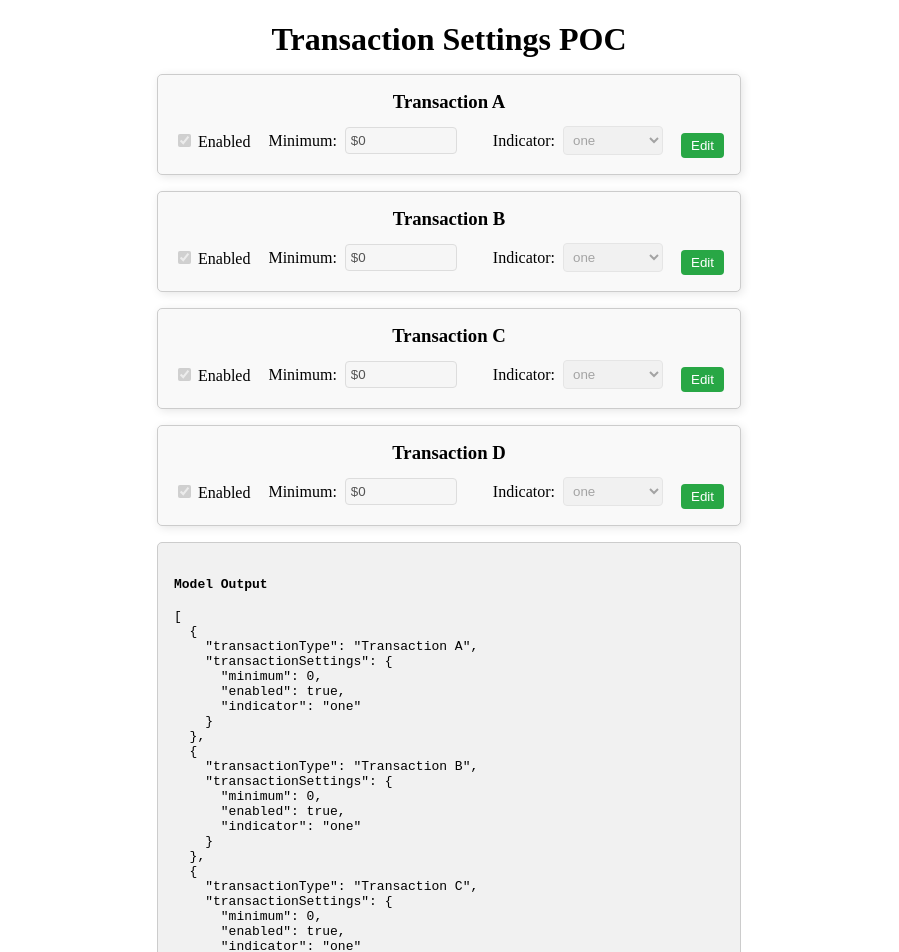
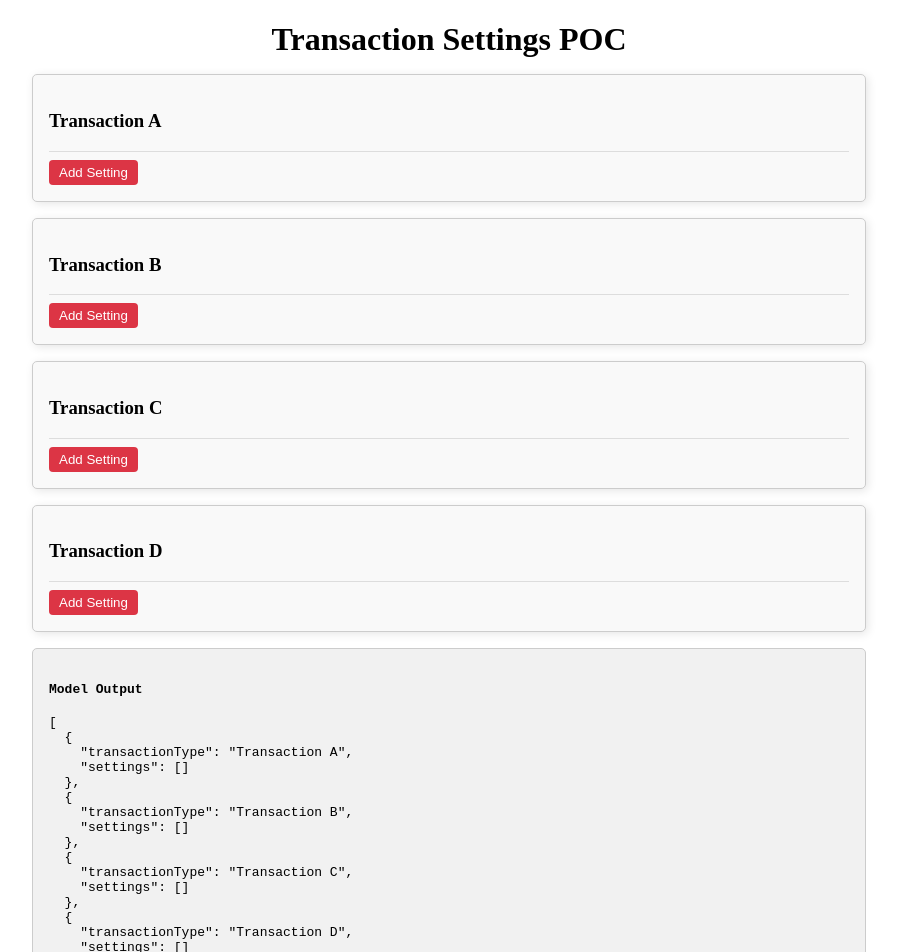
Before and after one commit to EpoCo742/settings-ui, an Angular app: page / in a window 1280 px wide. Shown: the top 952 px of the page, without its empty margins (191-1090 px from the left). Built offline with nearby package versions, Linux system fonts and the light colour scheme.

Commit message:
Changed to nesting settings model

```diff
--- a/src/app/transaction-list/transaction-list.component.html
+++ b/src/app/transaction-list/transaction-list.component.html
@@ -1,29 +1,55 @@
 <div class="container">
     <div *ngFor="let transaction of transactions" class="card">
       <h3>{{ transaction.transactionType }}</h3>
-      <div class="transaction-controls">
+
+      <!-- Settings Cards -->
+      <div *ngFor="let setting of transaction.settings" class="setting-card">
+        <div class="settings-controls">
+            <div class="input-group checkbox-group">
                 <label>
-            <input type="checkbox" [(ngModel)]="transaction.transactionSettings.enabled" [disabled]="!transaction.isEditing"/>
+                  <input type="checkbox" [(ngModel)]="setting.enabled" [disabled]="!setting.isEditing"/>
                   Enabled
                 </label>
+              </div>
             <div class="input-group">
             <label>Minimum: </label>
-          <input type="text" [value]="formatCurrency(transaction.transactionSettings.minimum)"
-                 (input)="onMinimumChange(transaction, $event)"
-                 [disabled]="!transaction.isEditing"/>
-        </div>
-        <div class="input-group">
+            <input type="text" [value]="formatCurrency(setting.minimum)"
+                   (input)="onMinimumChange(setting, $event)"
+                   [disabled]="!setting.isEditing"/>
           </div>
           <div class="input-group">
             <label>Indicator:</label>
-          <select [(ngModel)]="transaction.transactionSettings.indicator" [disabled]="!transaction.isEditing">
+            <select [(ngModel)]="setting.indicator" [disabled]="!setting.isEditing">
               <option *ngFor="let option of indicatorOptions" [value]="option">{{ option }}</option>
             </select>
           </div>
-        <button (click)="editTransaction(transaction)" *ngIf="!transaction.isEditing">Edit</button>
-        <button (click)="saveTransaction(transaction)" *ngIf="transaction.isEditing">Save</button>
+          <div class="input-group">
+            <label>Frequency:</label>
+            <select [(ngModel)]="setting.frequency" [disabled]="!setting.isEditing">
+              <option *ngFor="let option of frequencyOptions" [value]="option">{{ option }}</option>
+            </select>
+          </div>
+          <div class="input-group">
+            <label>Authorized:</label>
+            <select [(ngModel)]="setting.authorized" [disabled]="!setting.isEditing">
+              <option *ngFor="let option of authorizedOptions" [value]="option">{{ option }}</option>
+            </select>
           </div>
         </div>
+        <div class="button-group">
+          <button (click)="editSetting(setting)" *ngIf="!setting.isEditing">Edit</button>
+          <button (click)="saveSetting(transaction)" *ngIf="setting.isEditing">Save</button>
+          <button (click)="deleteSetting(transaction, setting)">Delete</button>
+        </div>
+      </div>
+
+      <!-- Add Settings Button (Always Below List) -->
+      <div class="add-settings">
+        <button (click)="addSetting(transaction)">Add Setting</button>
+      </div>
+    </div>
+
+    <!-- JSON Output Window (Only Updates After Save) -->
     <div class="json-output">
       <h4>Model Output</h4>
       <pre>{{ savedTransactions | json }}</pre>
--- a/src/app/transaction-list/transaction-list.component.scss
+++ b/src/app/transaction-list/transaction-list.component.scss
@@ -1,4 +1,3 @@
-/* transaction-list.component.scss (Styles) */
 .container {
     display: flex;
     flex-direction: column;
@@ -10,80 +9,95 @@
     border: 1px solid #ccc;
     padding: 1rem;
     border-radius: 5px;
-    width: 550px;
+    width: 100%;
+    max-width: 800px; /* Allows enough space for inline elements */
     box-shadow: 2px 2px 10px rgba(0, 0, 0, 0.1);
     background: #f9f9f9;
+  }
+
+  .setting-card {
+    border: 1px solid #ddd;
+    padding: 0.75rem;
+    margin-top: 0.5rem;
+    border-radius: 5px;
+    background: #fff;
     display: flex;
     flex-direction: column;
-    align-items: center;
+    gap: 0.75rem;
   }
 
-  h3 {
-    margin: 0 0 10px;
-    text-align: left;
-  }
-
-  .transaction-controls {
+  .settings-controls {
     display: flex;
     flex-direction: row;
     align-items: center;
     justify-content: space-between;
-    gap: 1rem;
+    gap: 0.5rem; /* Reduced gap slightly */
     width: 100%;
+    flex-wrap: nowrap; /* Ensures everything stays in one row */
   }
 
   .input-group {
     display: flex;
     align-items: center;
-    gap: 0.5rem;
+    gap: 0.4rem;
+    flex-grow: 1;
+    min-width: 120px;
+    max-width: 160px;
+    white-space: nowrap;
   }
 
   .input-group label {
-    display: flex;
-    align-items: center;
-    gap: 0.5rem;
-  }
-
-  .input-group input[type="checkbox"] {
-    width: auto;
-    margin-right: 0;
+    font-size: 0.9rem;
+    flex-shrink: 0; /* Prevents label text from compressing */
   }
 
   input[type="text"], select {
     padding: 5px;
     border: 1px solid #ddd;
     border-radius: 4px;
-    width: 100px;
+    width: 100%;
+    max-width: 130px; /* Slightly reduced input width */
+  }
+
+  .input-group.checkbox-group {
+    flex-grow: 0; /* Prevents the checkbox from taking extra space */
+    min-width: 90px; /* Ensures it fits properly */
+  }
+
+  .button-group {
+    display: flex;
+    gap: 0.5rem;
+    justify-content: flex-end;
   }
 
   button {
-    margin-top: 10px;
     padding: 5px 10px;
     border: none;
     border-radius: 4px;
     cursor: pointer;
-    align-self: center;
+    min-width: 85px;
   }
 
-  button:first-of-type {
-    background-color: #007bff;
-    color: white;
-  }
-
-  button:last-of-type {
-    background-color: #28a745;
-    color: white;
-  }
+  button:first-of-type { background-color: #007bff; color: white; }
+  button:nth-of-type(2) { background-color: #28a745; color: white; }
+  button:last-of-type { background-color: #dc3545; color: white; }
 
   .json-output {
     border: 1px solid #ccc;
     padding: 1rem;
     border-radius: 5px;
     width: 100%;
-    max-width: 550px;
+    max-width: 800px;
     background: #f1f1f1;
     font-family: monospace;
     white-space: pre-wrap;
     word-wrap: break-word;
-    text-align: left;
   }
+
+  .add-settings {
+    display: flex;
+    justify-content: left;
+    margin-top: 1rem; /* Ensures space above button */
+    padding-top: 0.5rem; /* Adds slight padding for separation */
+    border-top: 1px solid #ddd; /* Optional: Adds a subtle separator */
+  }
--- a/src/app/transaction-list/transaction-list.component.ts
+++ b/src/app/transaction-list/transaction-list.component.ts
@@ -1,56 +1,85 @@
 import { Component } from '@angular/core';
-import { FormsModule } from '@angular/forms'; // ✅ Import FormsModule for ngModel
-import { CommonModule } from '@angular/common'; // ✅ Import CommonModule for *ngFor
+import { FormsModule } from '@angular/forms';
+import { CommonModule } from '@angular/common';
 
-// Define the Transaction interface
+interface TransactionSetting {
+  enabled: boolean;
+  minimum: number;
+  indicator: 'one' | 'two' | 'all';
+  frequency: 'weekly' | 'monthly' | 'annual';
+  authorized: 'yes' | 'no';
+  isEditing?: boolean;
+}
+
 interface Transaction {
   transactionType: string;
-  transactionSettings: {
-    minimum: number;
-    enabled: boolean;
-    indicator: 'one' | 'two' | 'all';
-  };
-  isEditing?: boolean;
+  settings: TransactionSetting[];
 }
 
 @Component({
   selector: 'app-transaction-list',
-  standalone: true, // ✅ Ensure this is a standalone component
-  templateUrl: './transaction-list.component.html', // Reference external template
-  styleUrls: ['./transaction-list.component.scss'], // Reference external styles
-  imports: [FormsModule, CommonModule] // ✅ Add FormsModule and CommonModule to imports
+  standalone: true,
+  templateUrl: './transaction-list.component.html',
+  styleUrls: ['./transaction-list.component.scss'],
+  imports: [FormsModule, CommonModule]
 })
 export class TransactionListComponent {
   transactions: Transaction[] = [
-    { transactionType: 'Transaction A', transactionSettings: { minimum: 0, enabled: true, indicator: 'one' }, isEditing: false },
-    { transactionType: 'Transaction B', transactionSettings: { minimum: 0, enabled: true, indicator: 'one' }, isEditing: false },
-    { transactionType: 'Transaction C', transactionSettings: { minimum: 0, enabled: true, indicator: 'one' }, isEditing: false },
-    { transactionType: 'Transaction D', transactionSettings: { minimum: 0, enabled: true, indicator: 'one' }, isEditing: false }
+    { transactionType: 'Transaction A', settings: [] },
+    { transactionType: 'Transaction B', settings: [] },
+    { transactionType: 'Transaction C', settings: [] },
+    { transactionType: 'Transaction D', settings: [] }
   ];
 
-  savedTransactions: Omit<Transaction, 'isEditing'>[] = this.cleanTransactions(this.transactions);
+  savedTransactions: Transaction[] = this.cleanTransactions(this.transactions); // ✅ Ensures JSON preview is initialized
 
   indicatorOptions = ['one', 'two', 'all'];
+  frequencyOptions = ['weekly', 'monthly', 'annual'];
+  authorizedOptions = ['yes', 'no'];
 
-  editTransaction(transaction: Transaction) {
-    transaction.isEditing = true;
+  addSetting(transaction: Transaction) {
+    transaction.settings.push({
+      enabled: true, // ✅ Defaults to checked
+      minimum: 0,
+      indicator: 'one',
+      frequency: 'weekly',
+      authorized: 'yes',
+      isEditing: true
+    });
   }
 
-  saveTransaction(transaction: Transaction) {
-    transaction.isEditing = false;
-    this.savedTransactions = this.cleanTransactions(this.transactions);
+  editSetting(setting: TransactionSetting) {
+    setting.isEditing = true;
+  }
+
+  saveSetting(transaction: Transaction) {
+    transaction.settings.forEach(setting => setting.isEditing = false); // ✅ Disable editing
+    this.savedTransactions = this.cleanTransactions(this.transactions); // ✅ Update JSON preview
+  }
+
+  deleteSetting(transaction: Transaction, setting: TransactionSetting) {
+    transaction.settings = transaction.settings.filter(s => s !== setting);
+    this.savedTransactions = this.cleanTransactions(this.transactions); // ✅ Update JSON preview after delete
   }
 
   formatCurrency(value: number): string {
-    return value.toLocaleString('en-US', { style: 'currency', currency: 'USD' }).replace(/\.00$/, '');
+    return value.toLocaleString('en-US', {
+      style: 'currency',
+      currency: 'USD',
+      minimumFractionDigits: 0
+    }).replace(/\$/g, '');
   }
 
-  onMinimumChange(transaction: Transaction, event: Event) {
+  onMinimumChange(setting: TransactionSetting, event: Event) {
     const input = (event.target as HTMLInputElement).value.replace(/[^0-9]/g, '');
-    transaction.transactionSettings.minimum = parseInt(input, 10) || 0;
+    setting.minimum = parseInt(input, 10) || 0;
+    (event.target as HTMLInputElement).value = this.formatCurrency(setting.minimum);
   }
 
-  private cleanTransactions(transactions: Transaction[]): Omit<Transaction, 'isEditing'>[] {
-    return transactions.map(({ isEditing, ...rest }) => rest);
+  private cleanTransactions(transactions: Transaction[]): Transaction[] {
+    return transactions.map(transaction => ({
+      transactionType: transaction.transactionType, // ✅ Ensure transaction type is kept
+      settings: transaction.settings.map(({ isEditing, ...setting }) => setting) // ✅ Removes isEditing only
+    }));
   }
 }
```
Lines whose indentation alone changed are shown as unchanged.
